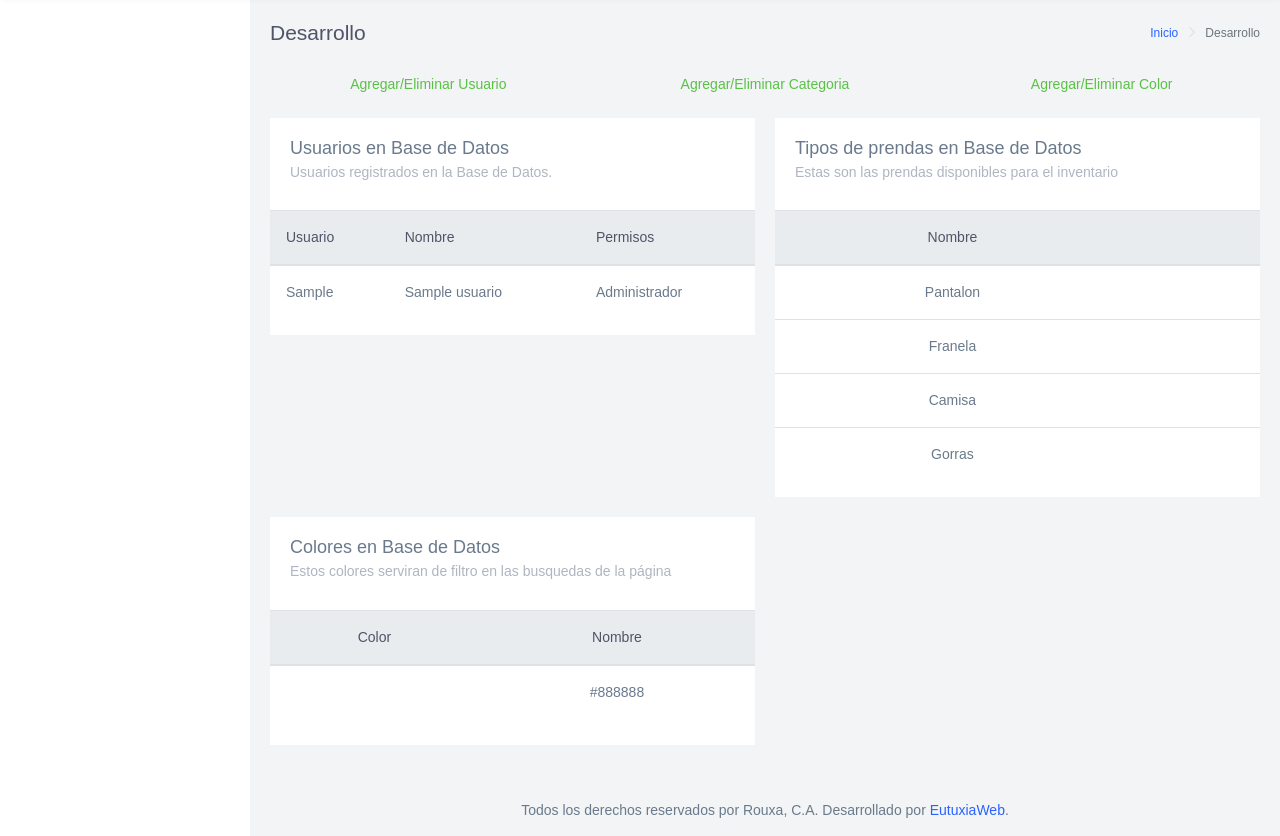
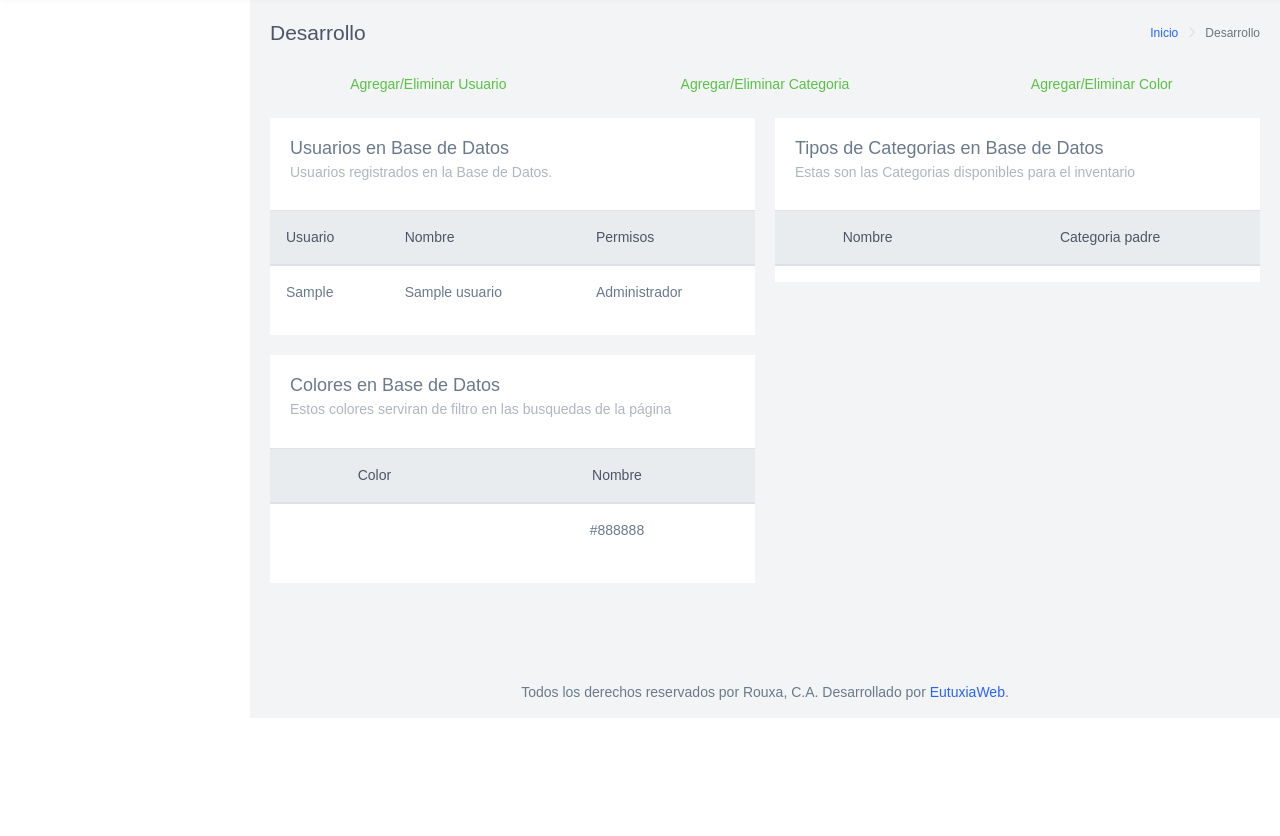
Before and after one commit to CarlosMaita/Ecommerce, a PHP site: page /admin/desarrollo/index.php in a window 1280 px wide. Shown: the part 65-901 px from the top of the page. After the commit the page ends 800 px from the top, so only its background shows below. Run offline with PHP 8.4, Linux system fonts and the light colour scheme; the visitor is signed in with stand-in values (Sample User, id 1); tables that the repository leaves empty hold one stand-in row (values such as "Sample post"); lists and menus that the app fills with data are empty; some web fonts are replaced.

Commit message:
Desarrollo - Check

```diff
--- a/admin/desarrollo/index.php
+++ b/admin/desarrollo/index.php
@@ -128,34 +128,33 @@ require('../../common/conexion.php');
                 <div class="col-6">
                   <div class="card">
                     <div class="card-body">
-                      <h4 class="card-title">Tipos de prendas en Base de Datos</h4>
-                      <h6 class="card-subtitle">Estas son las prendas disponibles para el inventario</h6>
+                      <h4 class="card-title">Tipos de Categorias en Base de Datos</h4>
+                      <h6 class="card-subtitle">Estas son las Categorias disponibles para el inventario</h6>
                     </div>
                     <div class="table-responsive">
                       <table class="table table-hover">
                         <thead class="thead-light">
                           <tr class="text-center">
                             <th scope="col">Nombre</th>
-                            <th scope="col"></th>
+                            <th scope="col">Categoria padre</th>
                           </tr>
                         </thead>
                         <tbody>
-                              <tr class="text-center">
-                                <td>Pantalon</td>
-                                <td></td>
-                              </tr>
-                              <tr class="text-center">
-                                <td>Franela</td>
-                                <td></td>
-                              </tr>
-                              <tr class="text-center">
-                                <td>Camisa</td>
-                                <td></td>
-                              </tr>
-                              <tr class="text-center">
-                                <td>Gorras</td>
-                                <td></td>
-                              </tr>
+                              <?php
+                              $sql="SELECT c.NOMBRE AS NOMBRE  FROM CATEGORIAS c
+                              WHERE c.PADRE=0 LIMIT 5;";
+                              $result = $conn->query($sql);
+                              if ($result->num_rows > 0){
+                                while($row = $result->fetch_assoc()){
+                                  ?>
+                                  <tr class="text-center">
+                                    <td><?=$row['NOMBRE']?></td>
+                                    <td>Principal</td>
+                                  </tr>
+                                  <?php
+                                }
+                              }
+                              ?>
                         </tbody>
                       </table>
                     </div>
```
Also changed, not shown: admin/desarrollo/colores.php (+12 -6 lines).
